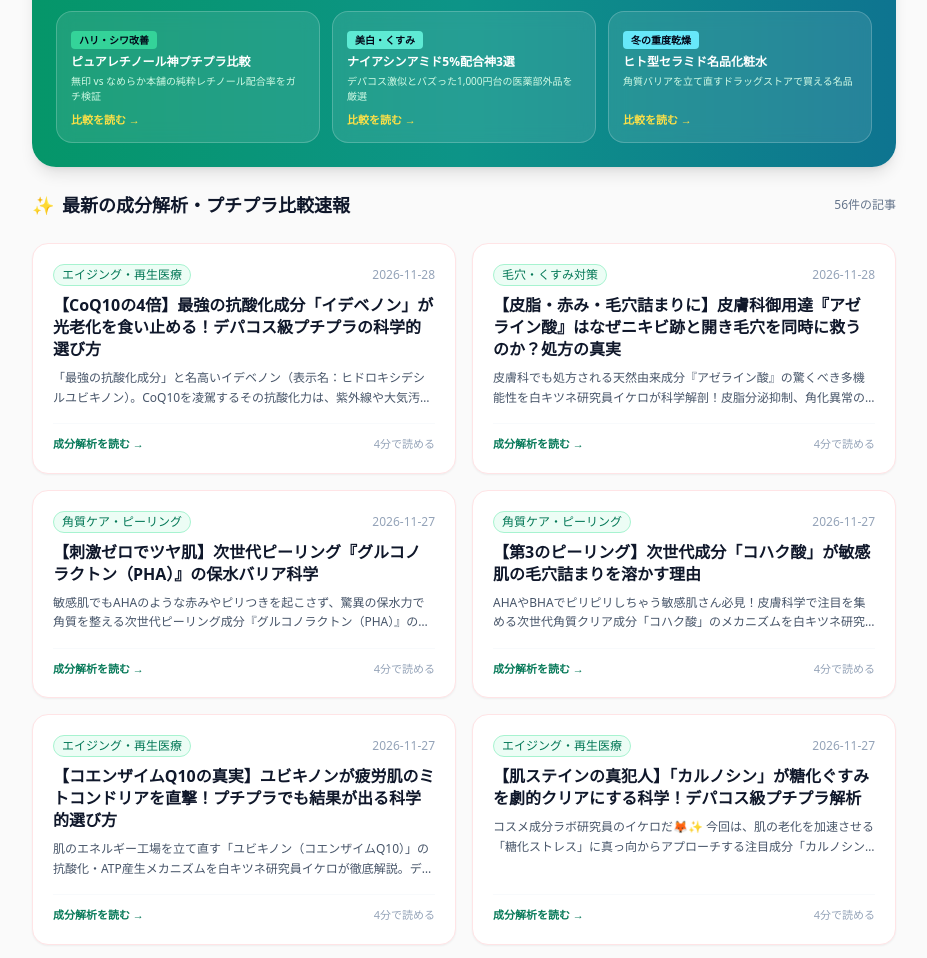
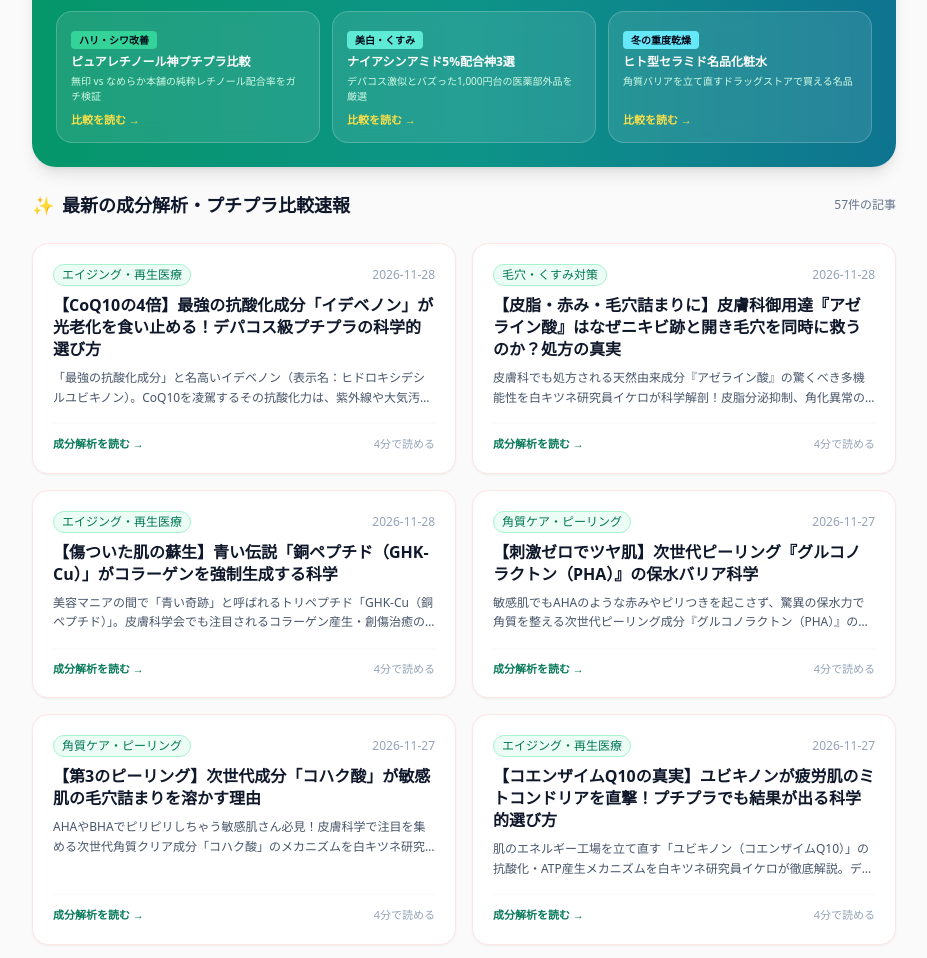
Before and after one commit to lilipat-step-bayarts/kouteki-lifehack, a plain HTML site: page store2/dist/index.html in a window 1280 px wide. Shown: the part 877-1835 px from the top of the page, without its empty margins (176-1103 px from the left). Drawn offline with nearby package versions, Linux system fonts and the light colour scheme.

Commit message:
chore(auto): 1〜4号店の記事更新＆本番デプロイ同期 [skip ci]

```diff
--- a/store2/dist/index.html
+++ b/store2/dist/index.html
@@ -167,7 +167,7 @@
       <h2 class="text-lg font-bold text-slate-900 flex items-center gap-2">
         <span>✨</span> 最新の成分解析・プチプラ比較速報
       </h2>
-      <span class="text-xs text-slate-500 font-medium">56件の記事</span>
+      <span class="text-xs text-slate-500 font-medium">57件の記事</span>
     </div>
 
     <!-- 記事グリッド -->
@@ -207,6 +207,27 @@
             </h3>
             <p class="text-xs text-slate-600 line-clamp-2 leading-relaxed">
               皮膚科でも処方される天然由来成分『アゼライン酸』の驚くべき多機能性を白キツネ研究員イケロが科学解剖！皮脂分泌抑制、角化異常の正常化、チロシナーゼ阻害による色素沈着ケアまで、プチプラでも妥協しない高濃度処方の選び方を徹底解説します🦊✨
+            </p>
+          </div>
+          <div class="mt-4 pt-3 border-t border-slate-50 flex items-center justify-between text-[11px] text-emerald-700 font-semibold">
+            <span>成分解析を読む →</span>
+            <span class="text-slate-400 font-normal">4分で読める</span>
+          </div>
+        </a>
+
+        <a href="/articles/copper-peptide-ghk-cu-skin-repair" class="group bg-white rounded-2xl p-5 border border-rose-100 hover:border-emerald-300 shadow-sm hover:shadow-md transition-all flex flex-col justify-between">
+          <div class="space-y-2">
+            <div class="flex items-center justify-between text-xs text-slate-400">
+              <span class="px-2 py-0.5 rounded-full bg-emerald-50 text-emerald-700 border border-emerald-200 font-medium">
+                エイジング・再生医療
+              </span>
+              <time datetime="2026-11-28">2026-11-28</time>
+            </div>
+            <h3 class="text-base font-bold text-slate-900 group-hover:text-emerald-700 transition leading-snug">
+              【傷ついた肌の蘇生】青い伝説「銅ペプチド（GHK-Cu）」がコラーゲンを強制生成する科学
+            </h3>
+            <p class="text-xs text-slate-600 line-clamp-2 leading-relaxed">
+              美容マニアの間で「青い奇跡」と呼ばれるトリペプチド「GHK-Cu（銅ペプチド）」。皮膚科学会でも注目されるコラーゲン産生・創傷治癒の驚異的なメカニズムを、白キツネ研究員イケロが科学的に解剖します🦊✨
             </p>
           </div>
           <div class="mt-4 pt-3 border-t border-slate-50 flex items-center justify-between text-[11px] text-emerald-700 font-semibold">
--- a/store2/dist/rss.xml
+++ b/store2/dist/rss.xml
@@ -2,6 +2,7 @@
 <rss version="2.0"><channel><title>コスメ成分ラボ・プチプラ速報 | 知恵の案内人イケロが忖度なし比較</title><link>https://lilipat-cosme-bayarts.com/</link><description>高いデパコスと何が違う？レチノール、ナイアシンアミド、ヒト型セラミド、ビタミンCなどの有効成分を、知恵のマスコット『イケロ』が科学的根拠に基づいて徹底比較・解説する美容情報メディア。</description>
     <item><title>【CoQ10の4倍】最強の抗酸化成分「イデベノン」が光老化を食い止める！デパコス級プチプラの科学的選び方</title><link>https://lilipat-cosme-bayarts.com/articles/idebenone-antioxidant-photoaging-science</link><description>「最強の抗酸化成分」と名高いイデベノン（表示名：ヒドロキシデシルユビキノン）。CoQ10を凌駕するその抗酸化力は、紫外線や大気汚染による「光老化」から細胞を鉄壁ガードします。高価なデパコスに配合される希少成分を、賢くプチプラで取り入れるための科学的裏読み術を伝授するよ🦊✨</description><pubDate>2026-11-28</pubDate></item>
     <item><title>【皮脂・赤み・毛穴詰まりに】皮膚科御用達『アゼライン酸』はなぜニキビ跡と開き毛穴を同時に救うのか？処方の真実</title><link>https://lilipat-cosme-bayarts.com/articles/azelaic-acid-sebum-redness-science</link><description>皮膚科でも処方される天然由来成分『アゼライン酸』の驚くべき多機能性を白キツネ研究員イケロが科学解剖！皮脂分泌抑制、角化異常の正常化、チロシナーゼ阻害による色素沈着ケアまで、プチプラでも妥協しない高濃度処方の選び方を徹底解説します🦊✨</description><pubDate>2026-11-28</pubDate></item>
+    <item><title>【傷ついた肌の蘇生】青い伝説「銅ペプチド（GHK-Cu）」がコラーゲンを強制生成する科学</title><link>https://lilipat-cosme-bayarts.com/articles/copper-peptide-ghk-cu-skin-repair</link><description>美容マニアの間で「青い奇跡」と呼ばれるトリペプチド「GHK-Cu（銅ペプチド）」。皮膚科学会でも注目されるコラーゲン産生・創傷治癒の驚異的なメカニズムを、白キツネ研究員イケロが科学的に解剖します🦊✨</description><pubDate>2026-11-28</pubDate></item>
     <item><title>【刺激ゼロでツヤ肌】次世代ピーリング『グルコノラクトン（PHA）』の保水バリア科学</title><link>https://lilipat-cosme-bayarts.com/articles/gluconolactone-pha-sensitive-skin-peeling</link><description>敏感肌でもAHAのような赤みやピリつきを起こさず、驚異の保水力で角質を整える次世代ピーリング成分『グルコノラクトン（PHA）』の真実。白キツネ研究員イケロが、デパコス級プチプラの処方差と科学的メカニズムを徹底解説します🦊✨</description><pubDate>2026-11-27</pubDate></item>
     <item><title>【第3のピーリング】次世代成分「コハク酸」が敏感肌の毛穴詰まりを溶かす理由</title><link>https://lilipat-cosme-bayarts.com/articles/succinic-acid-pore-sebum-clear</link><description>AHAやBHAでピリピリしちゃう敏感肌さん必見！皮膚科学で注目を集める次世代角質クリア成分「コハク酸」のメカニズムを白キツネ研究員イケロが徹底解説。デパコス級の処方設計をプチプラで賢く取り入れるコツとは？🦊✨</description><pubDate>2026-11-27</pubDate></item>
     <item><title>【コエンザイムQ10の真実】ユビキノンが疲労肌のミトコンドリアを直撃！プチプラでも結果が出る科学的選び方</title><link>https://lilipat-cosme-bayarts.com/articles/ubiquinone-coq10-cellular-energy-skincare</link><description>肌のエネルギー工場を立て直す「ユビキノン（コエンザイムQ10）」の抗酸化・ATP産生メカニズムを白キツネ研究員イケロが徹底解説。デパコスとプチプラの処方差を見抜き、ハリを取り戻す科学的スキンケアの極意をお伝えします🦊✨</description><pubDate>2026-11-27</pubDate></item>
@@ -14,5 +15,4 @@
     <item><title>【ミネラルを操る黒い奇跡】フルボ酸のキレート力とエイジングケアの科学</title><link>https://lilipat-cosme-bayarts.com/articles/fulvic-acid-chelating-cellular-antioxidant</link><description>土壌中の微生物が作り出す神秘の成分「フルボ酸」のキレート作用と強力な抗酸化メカニズムを白キツネ研究員イケロが徹底解説。ミネラルを肌の奥へ届け、デパコス級の透明感を引き出すプチプラサイエンスに迫ります🦊✨</description><pubDate>2026-11-27</pubDate></item>
     <item><title>【頑固なシミを狙い撃ち】麹の力「コウジ酸」のメラニン直撃科学とプチプラ美白</title><link>https://lilipat-cosme-bayarts.com/articles/kojic-acid-melasma-spot-science</link><description>日本酒職人の手が白い秘密「コウジ酸」！チロシナーゼの銅イオンを直接奪う強力なキレート美白メカニズムを白キツネ研究員イケロが徹底解説。デパコスとプチプラの処方差の真実とは？🦊✨</description><pubDate>2026-11-27</pubDate></item>
     <item><title>【肌の焦げをリセット】黄ぐすみを断つ「カルノシン」の糖化撃退メカニズムとプチプラ賢者の選び方</title><link>https://lilipat-cosme-bayarts.com/articles/carnosine-anti-glycation-skin-care</link><description>コラーゲンが硬化する「糖化」の恐怖を科学的に解説！白キツネ研究員イケロが、肌の黄ぐすみやハリ低下を食い止める「カルノシン」の驚異の抗糖化メカニズムと、賢く取り入れるプチプラ・デパコス比較の極意を紐解きます🦊✨</description><pubDate>2026-11-27</pubDate></item>
-    <item><title>【老化の時計を巻き戻す】レスベラトロールと長寿遺伝子の科学</title><link>https://lilipat-cosme-bayarts.com/articles/resveratrol-nad-sirtuin-aging-science</link><description>赤ワインのポリフェノールとして知られる『レスベラトロール』は、肌の長寿遺伝子サーチュイン（SIRT1）を直撃し、細胞レベルで若々しさを取り戻す強力な抗酸化成分！デパコス級の最新知見と高コスパなプチプラ活用法を白キツネ研究員イケロが全解剖します🦊✨</description><pubDate>2026-11-27</pubDate></item>
 </channel></rss>
```
Also changed, not shown: store2/dist/sitemap.xml.
